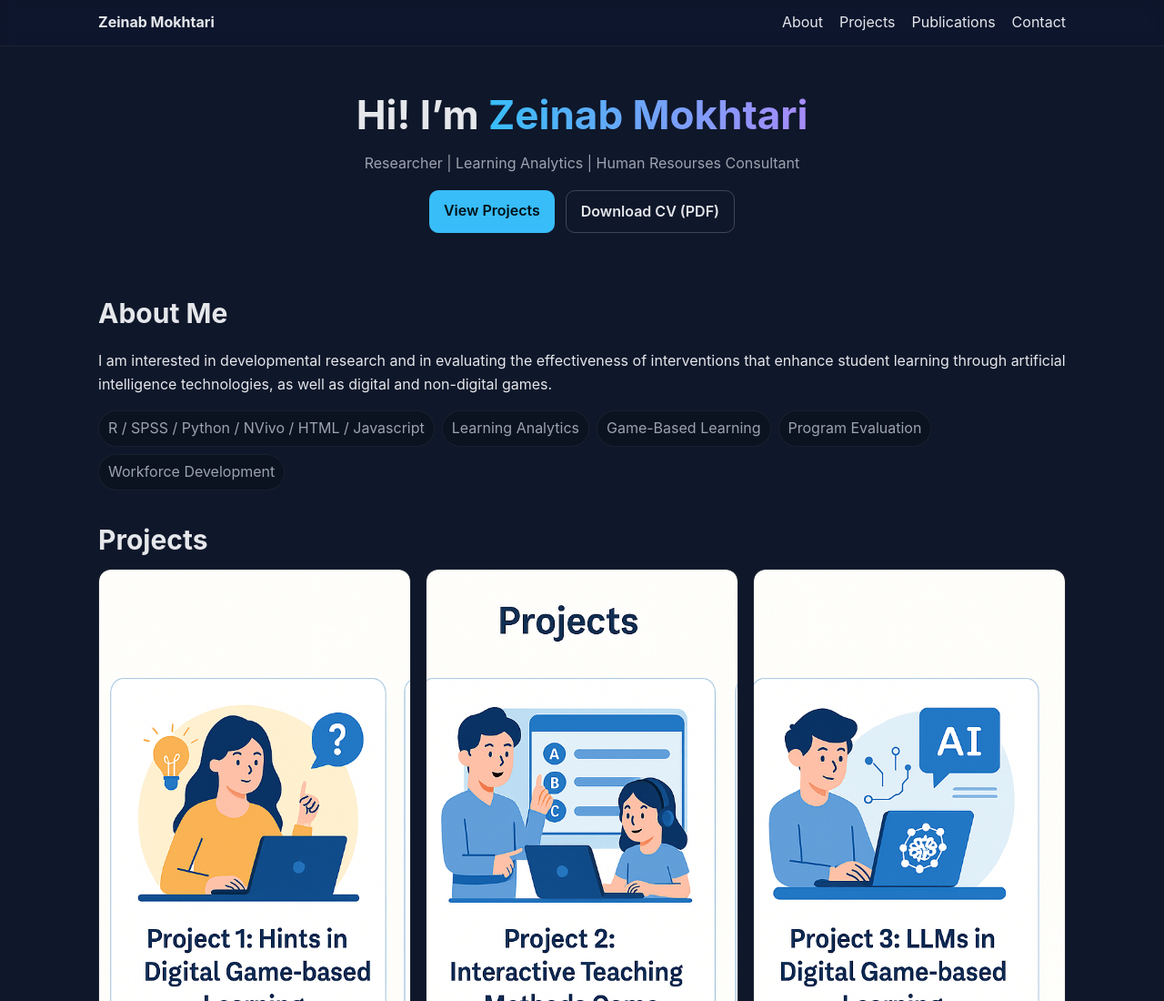
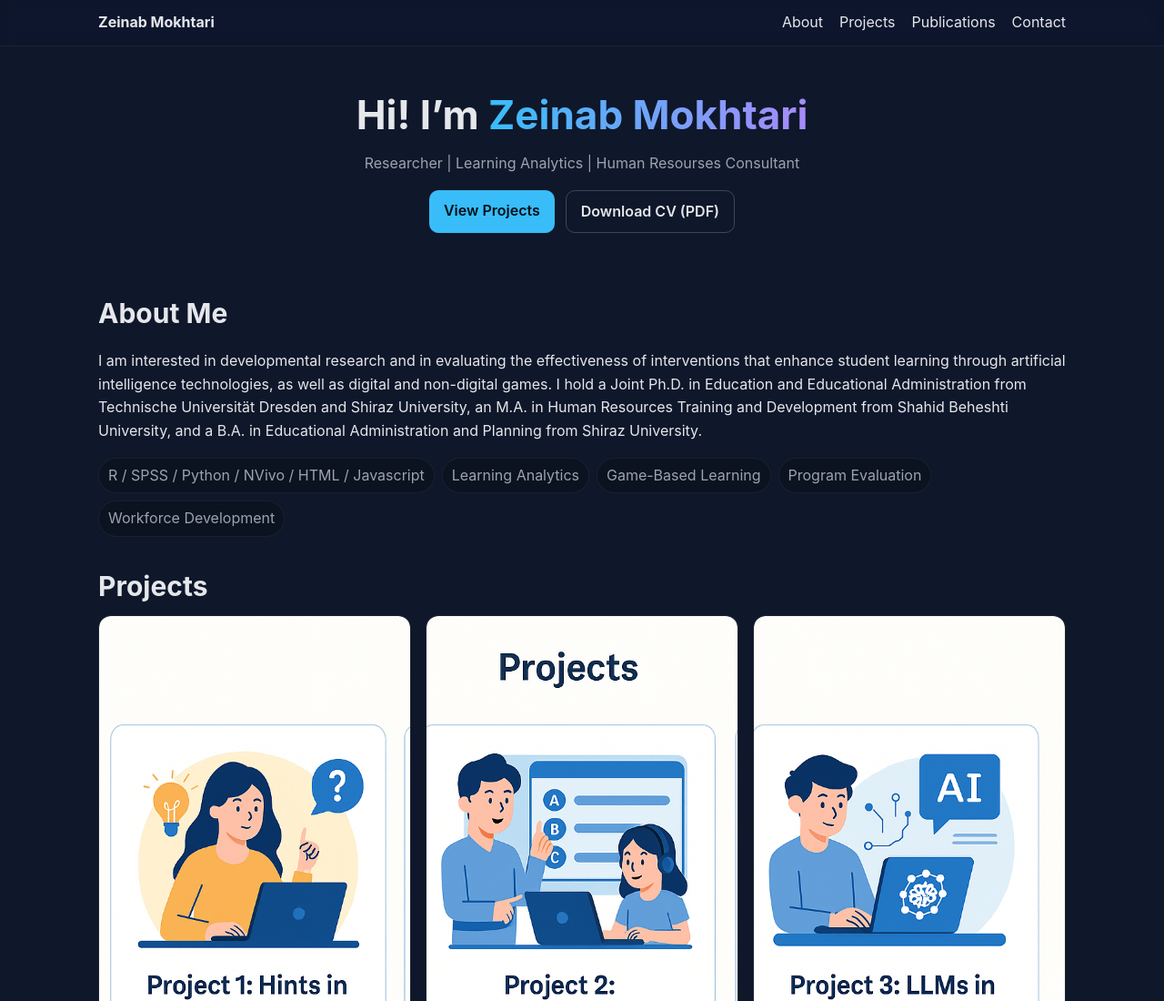
Before and after one commit to ZeinabMokhtari/ZeinabMokhtari.github.io, a plain HTML site: page index.html in a window 1280 px wide. Shown: the top 1100 px of the page at 91% size. Drawn offline with Linux system fonts and the light colour scheme.

Commit message:
Update index.html

```diff
--- a/index.html
+++ b/index.html
@@ -36,7 +36,7 @@
 
   <section id="about" class="section">
     <h2>About Me</h2>
-    <p>I am interested in developmental research and in evaluating the effectiveness of interventions that enhance student learning through artificial intelligence technologies, as well as digital and non-digital games.
+    <p>I am interested in developmental research and in evaluating the effectiveness of interventions that enhance student learning through artificial intelligence technologies, as well as digital and non-digital games. I hold a Joint Ph.D. in Education and Educational Administration from Technische Universität Dresden and Shiraz University, an M.A. in Human Resources Training and Development from Shahid Beheshti University, and a B.A. in Educational Administration and Planning from Shiraz University.
 
     </p>
     <ul class="badges">
```
